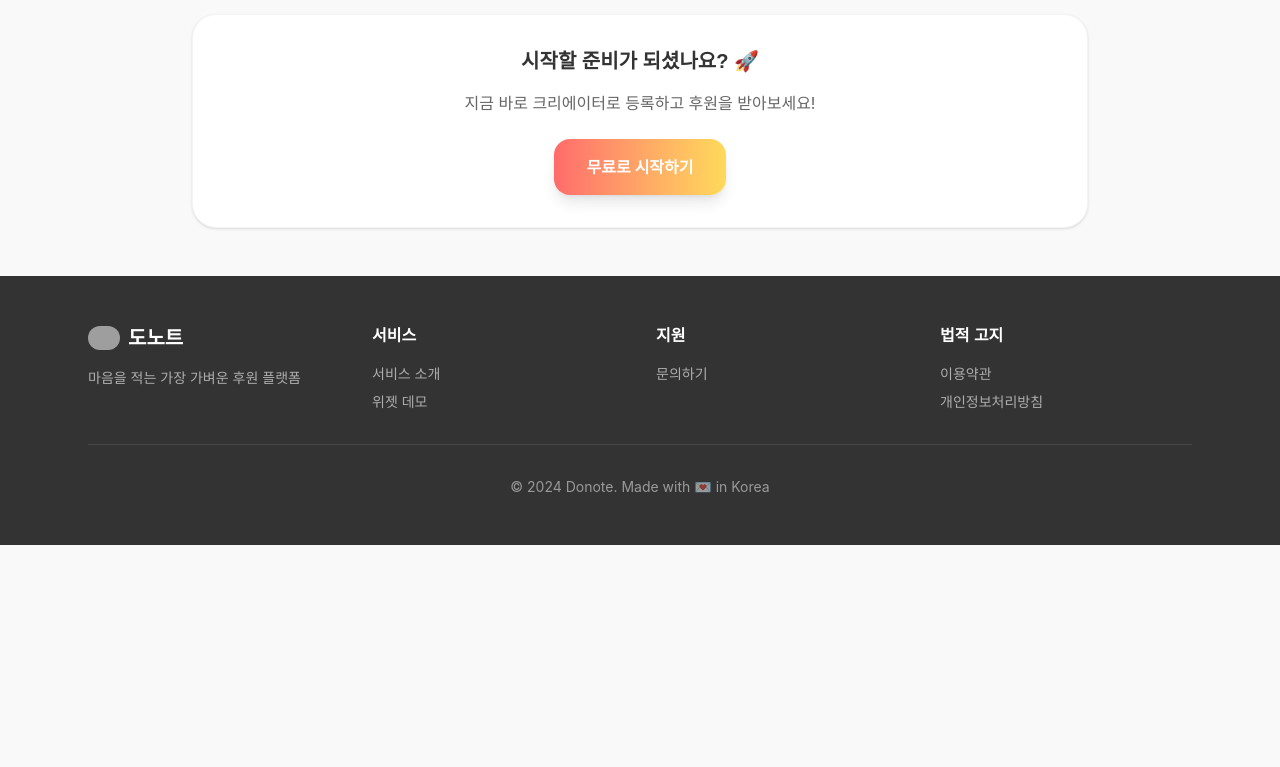
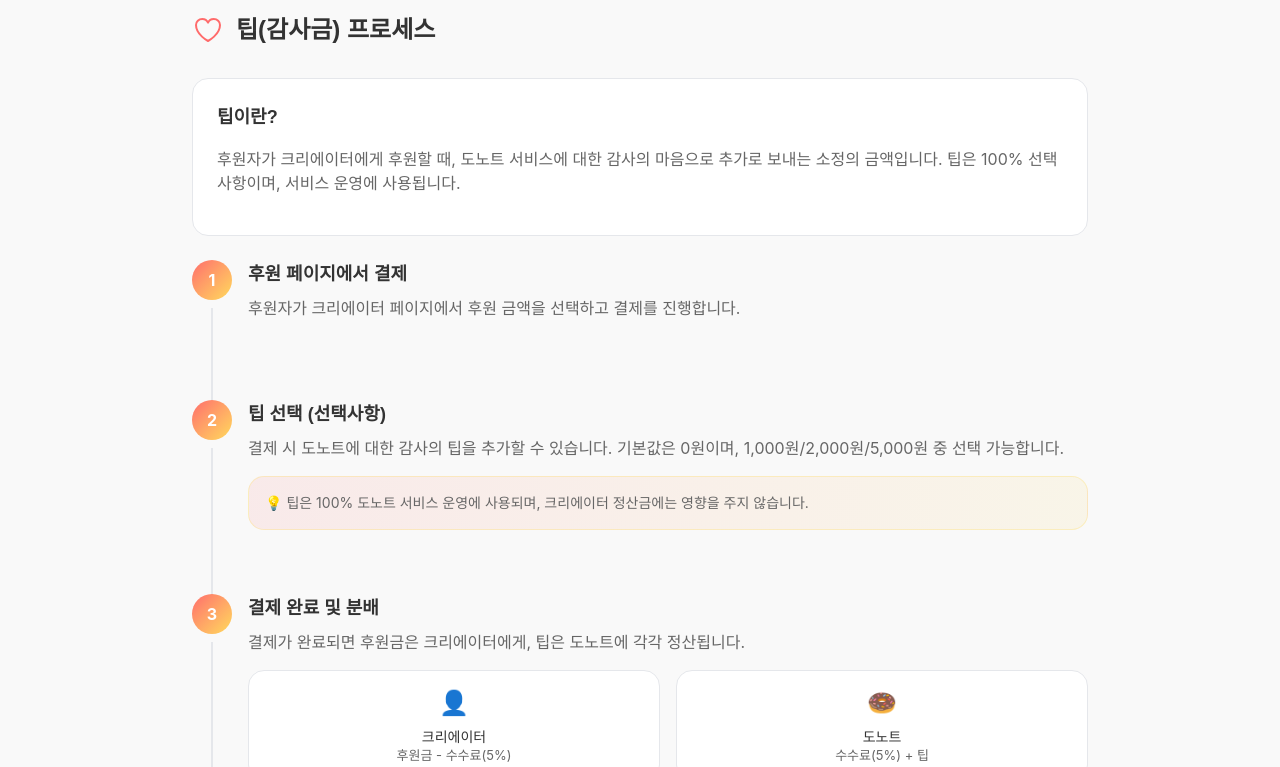
Before and after one commit to belltheone/DoNote, a Next.js app: page /guide in a window 1280 px wide. Shown: the part 2413-3180 px from the top of the page. Before the commit the page ends 2958 px from the top, so only its background shows below. Built offline with nearby package versions, Linux system fonts and the light colour scheme; no server answers; grey boxes are pictures that could not be loaded; a web font is replaced by a local one.

Commit message:
feat: 최종 개선 - 핀 UI (이모지+애니메이션), 팁 프로세스 문서화

```diff
--- a/src/app/dashboard/messages/page.tsx
+++ b/src/app/dashboard/messages/page.tsx
@@ -107,15 +107,19 @@ export default function MessagesPage() {
                             transition={{ delay: index * 0.05 }}
                             layout
                         >
-                            {/* 핀 */}
-                            <button
+                            {/* 핀 버튼 - 개선된 UI */}
+                            <motion.button
                                 onClick={() => togglePin(donation.id)}
-                                className={`absolute -top-2 left-1/2 -translate-x-1/2 w-5 h-5 rounded-full shadow-md transition-colors ${donation.isPinned
-                                    ? 'bg-red-500'
-                                    : 'bg-gray-400 group-hover:bg-red-300'
+                                className={`absolute -top-3 left-1/2 -translate-x-1/2 text-xl transition-all ${donation.isPinned
+                                        ? 'drop-shadow-lg scale-110'
+                                        : 'opacity-40 group-hover:opacity-100'
                                     }`}
+                                whileHover={{ scale: 1.3, rotate: 15 }}
+                                whileTap={{ scale: 0.9 }}
                                 title={donation.isPinned ? '핀 해제' : '핀 고정'}
-                            />
+                            >
+                                📌
+                            </motion.button>
 
                             {/* 스티커 */}
                             <div className="absolute -top-1 -right-1 text-2xl transform rotate-12">
--- a/src/app/guide/page.tsx
+++ b/src/app/guide/page.tsx
@@ -12,6 +12,7 @@ import {
     BanknotesIcon,
     SparklesIcon,
     ClipboardDocumentIcon,
+    HeartIcon,
 } from "@heroicons/react/24/outline";
 
 // 가이드 스텝 컴포넌트
@@ -230,6 +231,66 @@ export default function GuidePage() {
                             </GuideStep>
                         </motion.div>
 
+                        {/* 팁(감사금) 프로세스 */}
+                        <motion.div
+                            initial={{ opacity: 0 }}
+                            whileInView={{ opacity: 1 }}
+                            viewport={{ once: true }}
+                            className="mb-16"
+                        >
+                            <div className="flex items-center gap-3 mb-8">
+                                <HeartIcon className="w-8 h-8 text-[#FF6B6B]" />
+                                <h2 className="text-2xl font-bold text-[#333] dark:text-white">
+                                    팁(감사금) 프로세스
+                                </h2>
+                            </div>
+
+                            <div className="bg-white dark:bg-gray-800 rounded-xl p-6 border border-gray-200 dark:border-gray-700 mb-6">
+                                <h3 className="text-lg font-bold text-[#333] dark:text-white mb-4">팁이란?</h3>
+                                <p className="text-[#666] dark:text-gray-400 mb-4">
+                                    후원자가 크리에이터에게 후원할 때, 도노트 서비스에 대한 감사의 마음으로
+                                    추가로 보내는 소정의 금액입니다. 팁은 100% 선택 사항이며, 서비스 운영에 사용됩니다.
+                                </p>
+                            </div>
+
+                            <GuideStep
+                                step={1}
+                                title="후원 페이지에서 결제"
+                                description="후원자가 크리에이터 페이지에서 후원 금액을 선택하고 결제를 진행합니다."
+                            />
+
+                            <GuideStep
+                                step={2}
+                                title="팁 선택 (선택사항)"
+                                description="결제 시 도노트에 대한 감사의 팁을 추가할 수 있습니다. 기본값은 0원이며, 1,000원/2,000원/5,000원 중 선택 가능합니다."
+                            >
+                                <div className="bg-gradient-to-r from-[#FF6B6B]/10 to-[#FFD95A]/10 rounded-xl p-4 border border-[#FFD95A]/30">
+                                    <p className="text-sm text-[#666] dark:text-gray-400">
+                                        💡 팁은 100% 도노트 서비스 운영에 사용되며, 크리에이터 정산금에는 영향을 주지 않습니다.
+                                    </p>
+                                </div>
+                            </GuideStep>
+
+                            <GuideStep
+                                step={3}
+                                title="결제 완료 및 분배"
+                                description="결제가 완료되면 후원금은 크리에이터에게, 팁은 도노트에 각각 정산됩니다."
+                            >
+                                <div className="grid grid-cols-2 gap-4">
+                                    <div className="bg-white dark:bg-gray-700 rounded-xl p-4 border border-gray-200 dark:border-gray-600 text-center">
+                                        <p className="text-2xl mb-2">👤</p>
+                                        <p className="text-sm font-medium text-[#333] dark:text-white">크리에이터</p>
+                                        <p className="text-xs text-[#666] dark:text-gray-400">후원금 - 수수료(5%)</p>
+                                    </div>
+                                    <div className="bg-white dark:bg-gray-700 rounded-xl p-4 border border-gray-200 dark:border-gray-600 text-center">
+                                        <p className="text-2xl mb-2">🍩</p>
+                                        <p className="text-sm font-medium text-[#333] dark:text-white">도노트</p>
+                                        <p className="text-xs text-[#666] dark:text-gray-400">수수료(5%) + 팁</p>
+                                    </div>
+                                </div>
+                            </GuideStep>
+                        </motion.div>
+
                         {/* CTA */}
                         <motion.div
                             initial={{ opacity: 0, y: 20 }}
```
